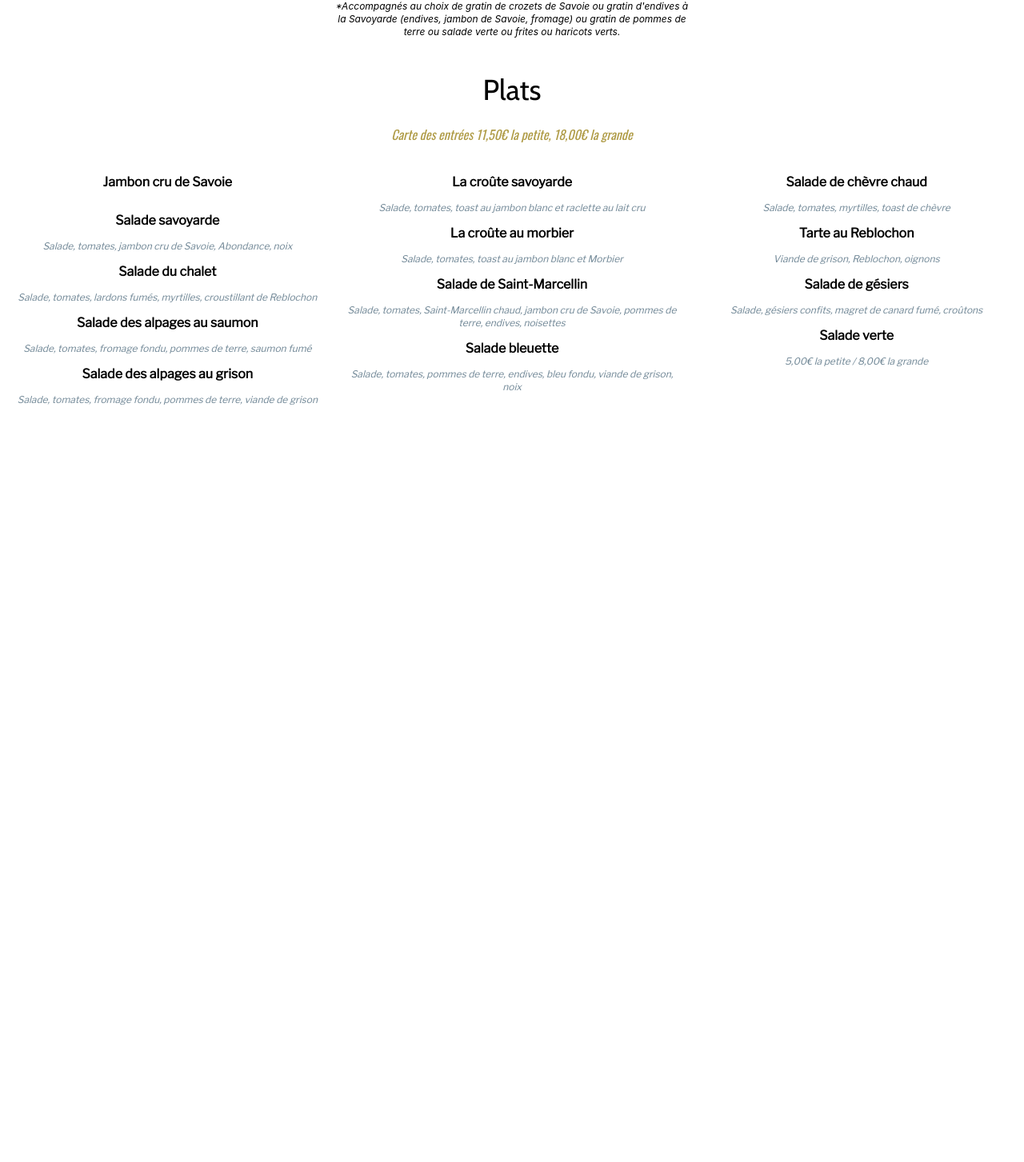
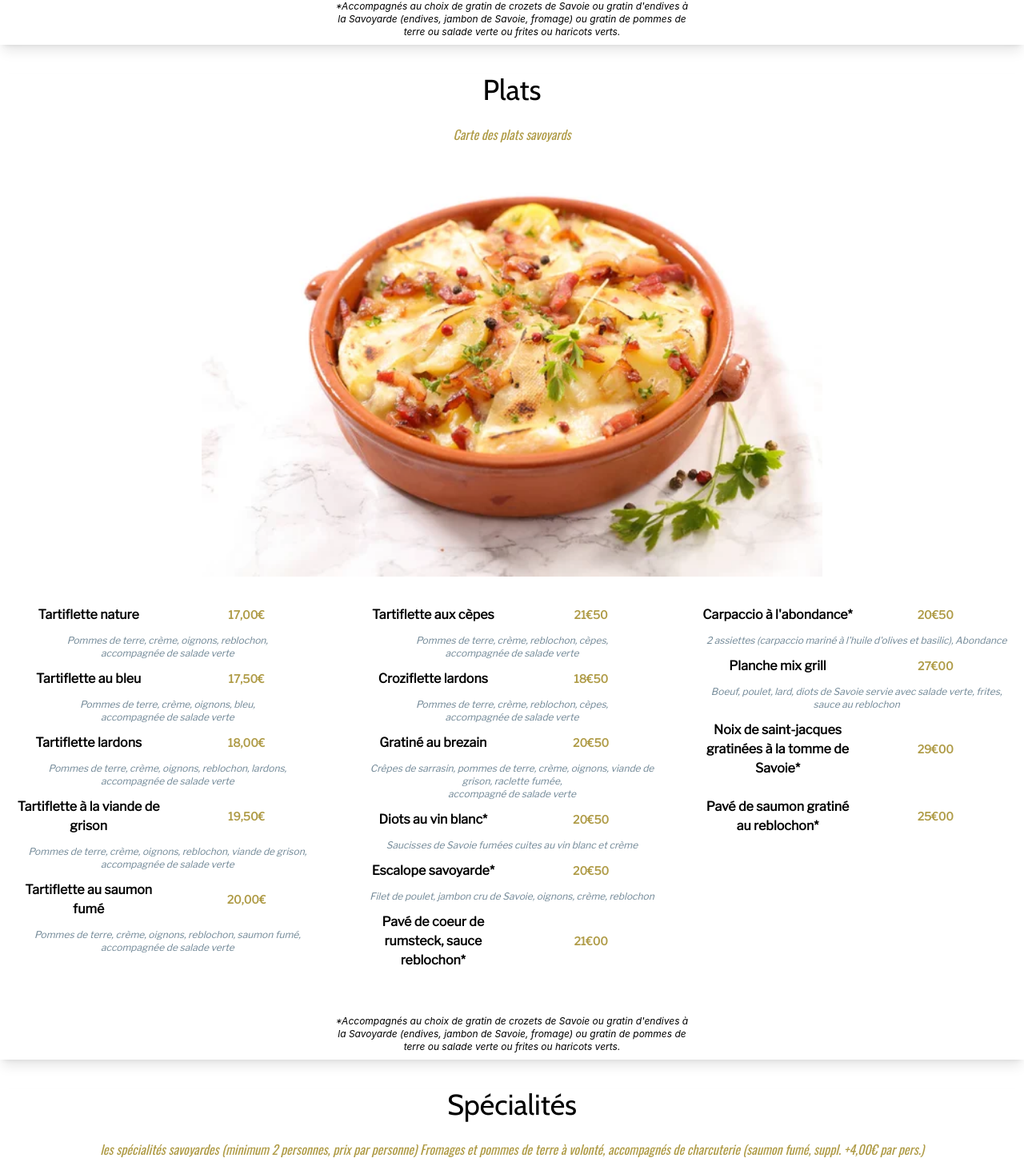
Before and after one commit to Golushi/quai-antique, a React (Create React App) app: page /Carte in a window 1280 px wide. Shown: the part 1059-2512 px from the top of the page at 80% size. Before the commit the page ends 1567 px from the top, so only its background shows below. Built offline with nearby package versions, Linux system fonts and the light colour scheme; what tw-elements would draw is missing.

Commit message:
carte-plat-specialites

```diff
--- a/src/Components/CarteComplete.jsx
+++ b/src/Components/CarteComplete.jsx
@@ -1,11 +1,12 @@
 import React from "react";
 import { NavLink } from "react-router-dom";
 import jambon from "../Assets/Carte/jambon-cru.jpg";
+import tartiflette from "../Assets/Carte/tartiflette.jpg"
 
 export default function Carte() {
   return (
     <div className="w-screen h-screen bg-mywhite">
-      <div className="flex justify-center items-center py-3 shadow">
+      <div className="flex justify-center items-center py-3 shadow-lg">
         <NavLink to="/" className={(nav) => (nav.isActive ? "nav-active" : "")}>
           <button
             className="text-mywhite bg-myyellow active:bg-yellow-700 font-bold uppercase text-sm px-6 py-3 rounded-2xl shadow hover:shadow-lg outline-none focus:outline-none mr-1 mb-1"
@@ -15,7 +16,7 @@ export default function Carte() {
           </button>
         </NavLink>
       </div>
-      <section id="entrees">
+      <section id="entrees" className="shadow-lg">
         <div className="flex justify-center items-center my-3">
           <h3 className="text-myblack font-cabin text-4xl">Entrées</h3>
         </div>
@@ -33,58 +34,58 @@ export default function Carte() {
           <div className="">
             <p className="py-3">Jambon cru de Savoie</p>
             <p className="py-3">Salade savoyarde</p>
-            <p className="font-normal italic text-myblue text-xs">
+            <p className="font-normal italic text-myblue mx-3 text-xs">
               Salade, tomates, jambon cru de Savoie, Abondance, noix
             </p>
             <p className="py-3">Salade du chalet</p>
-            <p className="font-normal italic text-myblue text-xs">
+            <p className="font-normal italic text-myblue mx-3 text-xs">
               Salade, tomates, lardons fumés, myrtilles, croustillant de
               Reblochon
             </p>
             <p className="py-3">Salade des alpages au saumon</p>
-            <p className="font-normal italic text-myblue text-xs">
+            <p className="font-normal italic text-myblue mx-3 text-xs">
               Salade, tomates, fromage fondu, pommes de terre, saumon fumé
             </p>
             <p className="py-3">Salade des alpages au grison</p>
-            <p className="font-normal italic text-myblue text-xs">
+            <p className="font-normal italic text-myblue mx-3 text-xs">
               Salade, tomates, fromage fondu, pommes de terre, viande de grison
             </p>
           </div>
           <div>
             <p className="py-3">La croûte savoyarde</p>
-            <p className="font-normal italic text-myblue text-xs">
+            <p className="font-normal italic text-myblue mx-3 text-xs">
               Salade, tomates, toast au jambon blanc et raclette au lait cru
             </p>
             <p className="py-3">La croûte au morbier</p>
-            <p className="font-normal italic text-myblue text-xs">
+            <p className="font-normal italic text-myblue mx-3 text-xs">
               Salade, tomates, toast au jambon blanc et Morbier
             </p>
             <p className="py-3">Salade de Saint-Marcellin</p>
-            <p className="font-normal italic text-myblue text-xs">
+            <p className="font-normal italic text-myblue mx-3 text-xs">
               Salade, tomates, Saint-Marcellin chaud, jambon cru de Savoie,
               pommes de terre, endives, noisettes
             </p>
             <p className="py-3">Salade bleuette</p>
-            <p className="font-normal italic text-myblue text-xs">
+            <p className="font-normal italic text-myblue mx-3 text-xs">
               Salade, tomates, pommes de terre, endives, bleu fondu, viande de
               grison, noix
             </p>
           </div>
           <div>
             <p className="py-3">Salade de chèvre chaud</p>
-            <p className="font-normal italic text-myblue text-xs">
+            <p className="font-normal italic text-myblue mx-3 text-xs">
               Salade, tomates, myrtilles, toast de chèvre
             </p>
             <p className="py-3">Tarte au Reblochon</p>
-            <p className="font-normal italic text-myblue text-xs">
+            <p className="font-normal italic text-myblue mx-3 text-xs">
               Viande de grison, Reblochon, oignons
             </p>
             <p className="py-3">Salade de gésiers</p>
-            <p className="font-normal italic text-myblue text-xs">
+            <p className="font-normal italic text-myblue mx-3 text-xs">
               Salade, gésiers confits, magret de canard fumé, croûtons
             </p>
             <p className="py-3">Salade verte</p>
-            <p className="font-normal italic text-myblue text-xs">
+            <p className="font-normal italic text-myblue mx-3 text-xs">
               5,00€ la petite / 8,00€ la grande
             </p>
           </div>
@@ -95,76 +96,149 @@ export default function Carte() {
           gratin de pommes de terre ou salade verte ou frites ou haricots verts.
         </p>
       </section><br />
-      <section id="plats">
+      <section id="plats" className="shadow-lg">
         <div className="flex justify-center items-center my-3">
           <h3 className="text-myblack font-cabin text-4xl">Plats</h3>
         </div>
         <div className="flex justify-center items-center py-3">
           <p className="text-myyellow text-center font-oswald text-md italic">
-            Carte des entrées 11,50€ la petite, 18,00€ la grande
+            Carte des plats savoyards
           </p>
         </div>
+        <img
+          src={tartiflette}
+          className="md:w-[800px] m-auto p-3"
+          alt="tartiflette"
+        />
         <div className="font-lf font-bold grid md:grid-cols-3 text-center justify-items-center gap-3 my-3">
           <div className="">
-            <p className="py-3">Jambon cru de Savoie</p>
-            <p className="py-3">Salade savoyarde</p>
-            <p className="font-normal italic text-myblue text-xs">
-              Salade, tomates, jambon cru de Savoie, Abondance, noix
+            <p className="py-3 mx-3 grid grid-cols-2">Tartiflette nature <span className="text-sm self-center font-bold text-myyellow">17,00€</span></p>
+            <p className="font-normal italic text-myblue mx-3 text-xs">
+              Pommes de terre, crème, oignons, reblochon,<br /> accompagnée de salade verte
             </p>
-            <p className="py-3">Salade du chalet</p>
-            <p className="font-normal italic text-myblue text-xs">
-              Salade, tomates, lardons fumés, myrtilles, croustillant de
-              Reblochon
+            <p className="py-3 mx-3 grid grid-cols-2">Tartiflette au bleu <span className="text-sm self-center font-bold text-myyellow">17,50€</span></p>
+            <p className="font-normal italic text-myblue mx-3 text-xs">
+              Pommes de terre, crème, oignons, bleu,<br /> accompagnée de salade verte
             </p>
-            <p className="py-3">Salade des alpages au saumon</p>
-            <p className="font-normal italic text-myblue text-xs">
-              Salade, tomates, fromage fondu, pommes de terre, saumon fumé
+            <p className="py-3 mx-3 grid grid-cols-2">Tartiflette lardons <span className="text-sm self-center font-bold text-myyellow">18,00€</span></p>
+            <p className="font-normal italic text-myblue mx-3 text-xs">
+              Pommes de terre, crème, oignons, reblochon, lardons,<br /> accompagnée de salade verte
             </p>
-            <p className="py-3">Salade des alpages au grison</p>
-            <p className="font-normal italic text-myblue text-xs">
-              Salade, tomates, fromage fondu, pommes de terre, viande de grison
+            <p className="py-3 mx-3 grid grid-cols-2">Tartiflette à la viande de grison <span className="text-sm self-center font-bold text-myyellow">19,50€</span></p>
+            <p className="font-normal italic text-myblue mx-3 text-xs">
+            Pommes de terre, crème, oignons, reblochon, viande de grison,<br /> accompagnée de salade verte
+            </p>
+            <p className="py-3 mx-3 grid grid-cols-2">Tartiflette au saumon fumé <span className="text-sm self-center font-bold text-myyellow">20,00€</span></p>
+            <p className="font-normal italic text-myblue mx-3 text-xs">
+            Pommes de terre, crème, oignons, reblochon, saumon fumé,<br /> accompagnée de salade verte
             </p>
           </div>
           <div>
-            <p className="py-3">La croûte savoyarde</p>
-            <p className="font-normal italic text-myblue text-xs">
-              Salade, tomates, toast au jambon blanc et raclette au lait cru
+            <p className="py-3 mx-3 grid grid-cols-2">Tartiflette aux cèpes <span className="text-sm self-center font-bold text-myyellow">21€50</span></p>
+            <p className="font-normal italic text-myblue mx-3 text-xs">
+              Pommes de terre, crème, reblochon, cèpes,<br /> accompagnée de salade verte
             </p>
-            <p className="py-3">La croûte au morbier</p>
-            <p className="font-normal italic text-myblue text-xs">
-              Salade, tomates, toast au jambon blanc et Morbier
+            <p className="py-3 mx-3 grid grid-cols-2">Croziflette lardons <span className="text-sm self-center font-bold text-myyellow">18€50</span></p>
+            <p className="font-normal italic text-myblue mx-3 text-xs">
+            Pommes de terre, crème, reblochon, cèpes,<br /> accompagnée de salade verte
             </p>
-            <p className="py-3">Salade de Saint-Marcellin</p>
-            <p className="font-normal italic text-myblue text-xs">
-              Salade, tomates, Saint-Marcellin chaud, jambon cru de Savoie,
-              pommes de terre, endives, noisettes
+            <p className="py-3 mx-3 grid grid-cols-2">Gratiné au brezain <span className="text-sm self-center font-bold text-myyellow">20€50</span></p>
+            <p className="font-normal italic text-myblue mx-3 text-xs">
+              Crêpes de sarrasin, pommes de terre, crème, oignons, viande de grison, raclette fumée,<br /> accompagné de salade verte
             </p>
-            <p className="py-3">Salade bleuette</p>
-            <p className="font-normal italic text-myblue text-xs">
-              Salade, tomates, pommes de terre, endives, bleu fondu, viande de
-              grison, noix
+            <p className="py-3 mx-3 grid grid-cols-2">Diots au vin blanc* <span className="text-sm self-center font-bold text-myyellow">20€50</span></p>
+            <p className="font-normal italic text-myblue mx-3 text-xs">
+              Saucisses de Savoie fumées cuites au vin blanc et crème
+            </p>
+            <p className="py-3 mx-3 grid grid-cols-2">Escalope savoyarde* <span className="text-sm self-center font-bold text-myyellow">20€50</span></p>
+            <p className="font-normal italic text-myblue mx-3 text-xs">
+              Filet de poulet, jambon cru de Savoie, oignons, crème, reblochon
+            </p>
+            <p className="py-3 mx-3 grid grid-cols-2">Pavé de coeur de rumsteck, sauce reblochon* <span className="text-sm self-center font-bold text-myyellow">21€00</span></p>
+          </div>
+          <div>
+            <p className="py-3 mx-3 grid grid-cols-2">Carpaccio à l'abondance* <span className="text-sm self-center font-bold text-myyellow">20€50</span></p>
+            <p className="font-normal italic text-myblue mx-3 text-xs">
+              2 assiettes (carpaccio mariné à l'huile d'olives et basilic), Abondance
+            </p>
+            <p className="py-3 mx-3 grid grid-cols-2">Planche mix grill <span className="text-sm self-center font-bold text-myyellow">27€00</span></p>
+            <p className="font-normal italic text-myblue mx-3 text-xs">
+              Boeuf, poulet, lard, diots de Savoie servie avec salade verte, frites, sauce au reblochon
+            </p>
+            <p className="py-3 mx-3 grid grid-cols-2">Noix de saint-jacques gratinées à la tomme de Savoie* <span className="text-sm self-center font-bold text-myyellow">29€00</span></p>
+            <p className="py-3 mx-3 grid grid-cols-2">Pavé de saumon gratiné au reblochon* <span className="text-sm self-center font-bold text-myyellow">25€00</span></p>
+          </div>
+        </div><br />
+        <p className="italic text-xs font-normal py-2 max-w-md flex m-auto text-center">
+          *Accompagnés au choix de gratin de crozets de Savoie ou gratin
+          d'endives à la Savoyarde (endives, jambon de Savoie, fromage) ou
+          gratin de pommes de terre ou salade verte ou frites ou haricots verts.
+        </p>
+      </section><br />
+      <section id="specialites" className="shadow-lg">
+        <div className="flex justify-center items-center my-3">
+          <h3 className="text-myblack font-cabin text-4xl">Spécialités</h3>
+        </div>
+        <div className="flex justify-center items-center py-3">
+          <p className="text-myyellow text-center font-oswald mx-2 text-md italic">
+            les spécialités savoyardes (minimum 2 personnes, prix par personne) Fromages et pommes de terre à volonté, accompagnés de charcuterie (saumon fumé, suppl. +4,00€ par pers.)<br />A consommer sur place.
+          </p>
+        </div>
+        <img
+          src={tartiflette}
+          className="md:w-[800px] m-auto p-3"
+          alt="raclette"
+        />
+        <div className="font-lf font-bold grid md:grid-cols-3 text-center justify-items-center gap-3 my-3">
+          <div className="">
+            <p className="py-3 mx-3 grid grid-cols-2">Raclette au lait cru <span className="text-sm self-center font-bold text-myyellow">28,00€/pers</span></p>
+            <p className="py-3 mx-3 grid grid-cols-2">Raclette au Morbier <span className="text-sm self-center font-bold text-myyellow">28,00€/pers</span></p>
+            <p className="py-3 mx-3 grid grid-cols-2">Raclette frotté au vin blanc <span className="text-sm self-center font-bold text-myyellow">28,00€/pers</span></p>
+            <p className="py-3 mx-3 grid grid-cols-2">Raclette au bleu <span className="text-sm self-center font-bold text-myyellow">28,00€/pers</span></p>
+            <p className="py-3 mx-3 grid grid-cols-2">Raclette à la tomme de chèvre <span className="text-sm self-center font-bold text-myyellow">30,00€/pers</span></p>
+            <p className="py-3 mx-3 grid grid-cols-2">Raclette à la tomme de montagne <span className="text-sm self-center font-bold text-myyellow">29,00€/pers</span></p>
+            <p className="py-3 mx-3 grid grid-cols-2">Raclette d'abondance <span className="text-sm self-center font-bold text-myyellow">29,00€/pers</span></p>
+            <p className="py-3 mx-3 grid grid-cols-2">Raclette fumée <span className="text-sm self-center font-bold text-myyellow">29,00€/pers</span></p>
+            <p className="py-3 mx-3 grid grid-cols-2">Raclette à la truffe <span className="text-sm self-center font-bold text-myyellow">40,00€/pers</span></p>
+          </div>
+          <div>
+            <p className="py-3 mx-3 grid grid-cols-2">Assiette de cochonnaille <span className="text-sm self-center font-bold text-myyellow">13€00</span></p>
+            <p className="py-3 mx-3 grid grid-cols-2">Assiette de jambon de Savoie <span className="text-sm self-center font-bold text-myyellow">11€50</span></p>
+            <p className="py-3 mx-3 grid grid-cols-2">Assiette de jambon blanc <span className="text-sm self-center font-bold text-myyellow">11€00</span></p>
+            <p className="py-3 mx-3 grid grid-cols-2">Assiette de jambon blanc à la truffe <span className="text-sm self-center font-bold text-myyellow">17€00</span></p>
+            <p className="py-3 mx-3 grid grid-cols-2">Assiette de rosette <span className="text-sm self-center font-bold text-myyellow">10€50</span></p>
+            <p className="py-3 mx-3 grid grid-cols-2">Assiette de viande de grison <span className="text-sm self-center font-bold text-myyellow">11€50</span></p>
+            <p className="py-3 mx-3 grid grid-cols-2">Assiette de filets de poulet <span className="text-sm self-center font-bold text-myyellow">10€50</span></p>
+            <p className="py-3 mx-3 grid grid-cols-2">Assiette de saumon fumé <span className="text-sm self-center font-bold text-myyellow">15€00</span></p>
+            <p className="py-3 mx-3 grid grid-cols-2">Fondue bourguignonne <span className="text-sm self-center font-bold text-myyellow">25€00/pers</span></p>
+            <p className="font-normal italic text-myblue mx-3 text-xs">
+              Servie pour 1 personne<br />Accompagnée de frites, salade et sauces
             </p>
           </div>
           <div>
-            <p className="py-3">Salade de chèvre chaud</p>
-            <p className="font-normal italic text-myblue text-xs">
-              Salade, tomates, myrtilles, toast de chèvre
+            <p className="py-3 mx-3 grid grid-cols-2">Pierrade <span className="text-sm self-center font-bold text-myyellow">25€00/pers</span></p>
+            <p className="font-normal italic text-myblue mx-3 text-xs">
+              (Viandes de boeuf à cuire sur pierre chaude servie avec frites, légumes frais, salade, sauces)
             </p>
-            <p className="py-3">Tarte au Reblochon</p>
-            <p className="font-normal italic text-myblue text-xs">
-              Viande de grison, Reblochon, oignons
+            <p className="py-3 mx-3 grid grid-cols-2">Pierrade aux trois viandes <span className="text-sm self-center font-bold text-myyellow">29€00/pers</span></p>
+            <p className="font-normal italic text-myblue mx-3 text-xs">
+            (Viandes de boeuf, de poulet, magret de canard à cuire sur pierre chaude servie avec frites, légumes frais, salade, sauces)
             </p>
-            <p className="py-3">Salade de gésiers</p>
-            <p className="font-normal italic text-myblue text-xs">
-              Salade, gésiers confits, magret de canard fumé, croûtons
+            <p className="py-3 mx-3 grid grid-cols-2">Potence <span className="text-sm self-center font-bold text-myyellow">28€00/pers</span></p>
+            <p className="font-normal italic text-myblue mx-3 text-xs">
+            (Viandes de boeuf rôtie empalée et flambée sur la potence avec légumes frais, servie avec gratin de pomme de terre et salade)
             </p>
-            <p className="py-3">Salade verte</p>
-            <p className="font-normal italic text-myblue text-xs">
-              5,00€ la petite / 8,00€ la grande
+            <p className="py-3 mx-3 grid grid-cols-2">Mont d'or (selon saison) <span className="text-sm self-center font-bold text-myyellow">25€50/pers</span></p>
+            <p className="font-normal italic text-myblue mx-3 text-xs">
+            Servi pour 1 personne (accompagné de charcuterie, pommes de terre, salade verte)
+            </p>
+            <p className="py-3 mx-3 grid grid-cols-2">Berthoud de Haute-Savoie <span className="text-sm self-center font-bold text-myyellow">24€50</span></p>
+            <p className="font-normal italic text-myblue mx-3 text-xs">
+            Servi pour 1 personne Madère, Abondance fondu (accompagné de charcuterie, pommes de terre, salade verte)
             </p>
           </div>
-        </div>
-      </section>
+        </div><br />
+      </section><br />
     </div>
   );
 }
```
Also changed, not shown: src/Assets/Carte/tartiflette.jpg (added).
